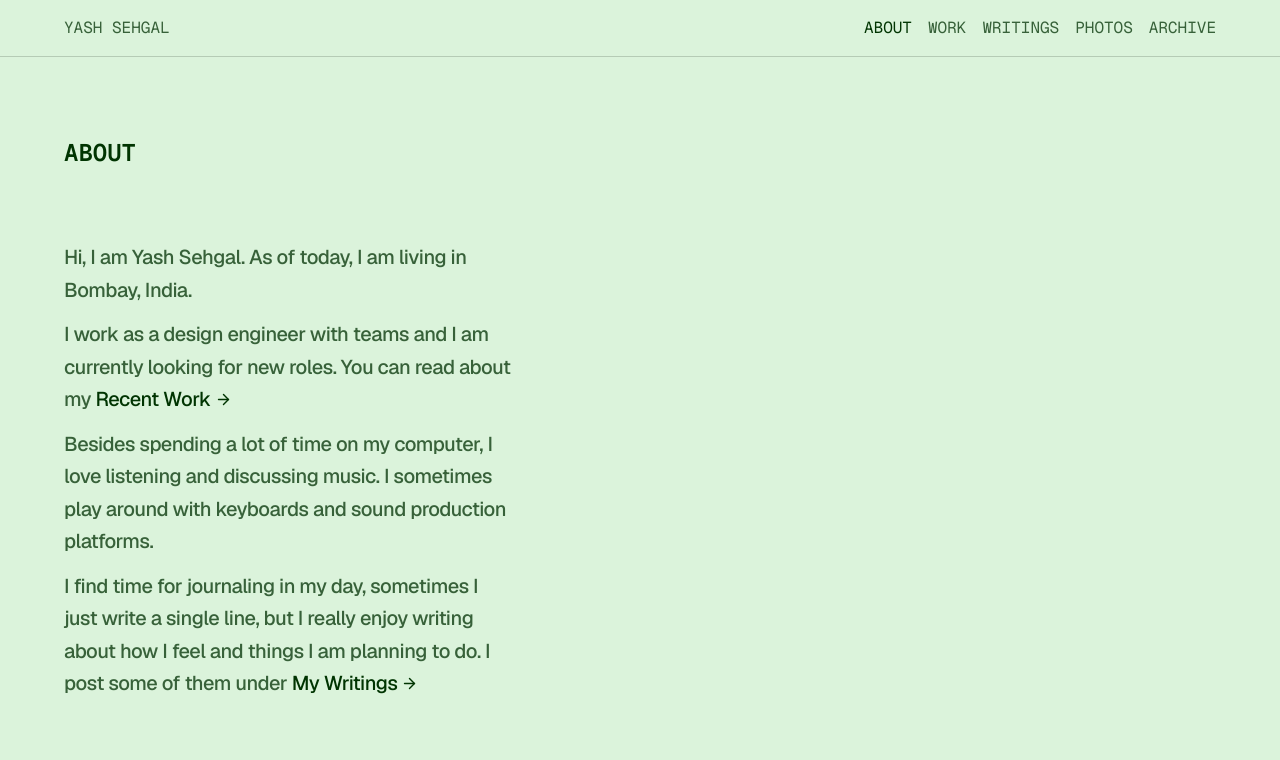
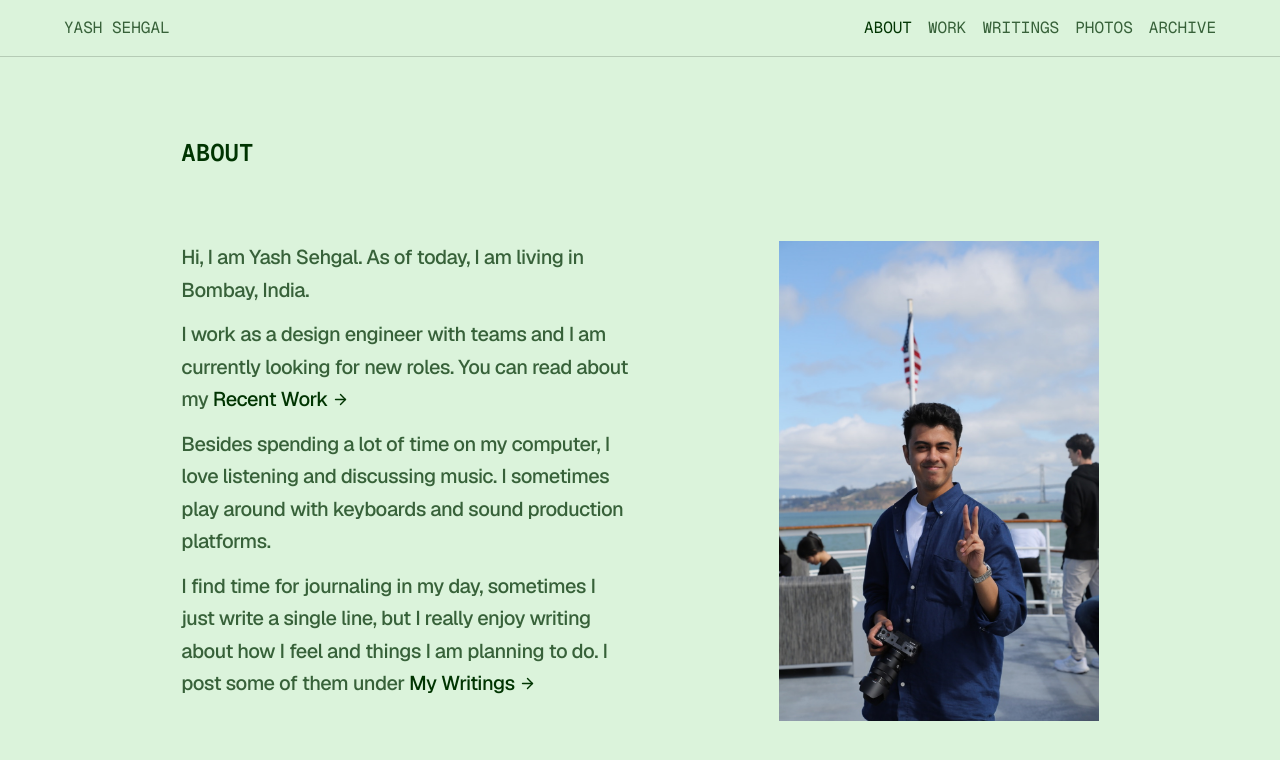
Before and after one commit to yashsehgal/personal-website, a Next.js app: page /about in a window 1280 px wide. Shown: the top 760 px of the page. Built offline with nearby package versions, Linux system fonts and the light colour scheme.

Commit message:
Place a portrait beside the About copy and line the title up with it.
The About page uses a tighter width and the same even columns so the heading, text, and photo share one alignment.

Co-authored-by: Cursor <cursoragent@cursor.com>

```diff
--- a/app/about/page.tsx
+++ b/app/about/page.tsx
@@ -3,7 +3,7 @@ import { AboutIntroductionSection } from "@/modules/about-page/about-introductio
 
 export default function About() {
   return (
-    <div>
+    <div className="mx-auto w-full max-w-5xl">
       <div className="mt-20 mb-18">
         <AboutHeaderSection />
       </div>
--- a/modules/about-page/about-header-section.tsx
+++ b/modules/about-page/about-header-section.tsx
@@ -1,7 +1,8 @@
 export function AboutHeaderSection() {
   return (
-    <header>
-      <h1 className="font-semibold uppercase text-2xl">About</h1>
+    <header className="flex flex-col md:flex-row md:items-start md:justify-evenly md:gap-24">
+      <h1 className="w-md max-w-full font-semibold uppercase text-2xl">About</h1>
+      <div className="hidden w-80 shrink-0 md:block" aria-hidden />
     </header>
   );
 }
--- a/modules/about-page/about-introduction-section.tsx
+++ b/modules/about-page/about-introduction-section.tsx
@@ -1,14 +1,17 @@
+"use client";
+
 import { ROUTES } from "@/common/routes";
 import { ArrowRight } from "lucide-react";
+import Image from "next/image";
 import Link from "next/link";
 
 export function AboutIntroductionSection() {
   return (
     <section
       aria-label="About introduction"
-      className="font-sans text-xl leading-relaxed text-muted-foreground font-medium tracking-tight w-md"
+      className="flex flex-col font-sans text-xl leading-relaxed font-medium tracking-tight text-muted-foreground md:flex-row md:items-start md:justify-evenly md:gap-24"
     >
-      <article className="space-y-3">
+      <article className="w-md max-w-full space-y-3">
         <p>Hi, I am Yash Sehgal. As of today, I am living in Bombay, India.</p>
         <p>
           I work as a design engineer with teams and I am currently looking for
@@ -39,6 +42,17 @@ export function AboutIntroductionSection() {
           </Link>
         </p>
       </article>
+      <figure className="relative aspect-square w-80 shrink-0">
+        <Image
+          priority
+          src="/photos/yash.png"
+          alt="Yash Sehgal"
+          width={2400}
+          height={2400}
+          className="object-cover object-center"
+          draggable={false}
+        />
+      </figure>
     </section>
   );
 }
```
Also changed, not shown: public/photos/yash.png (added).
